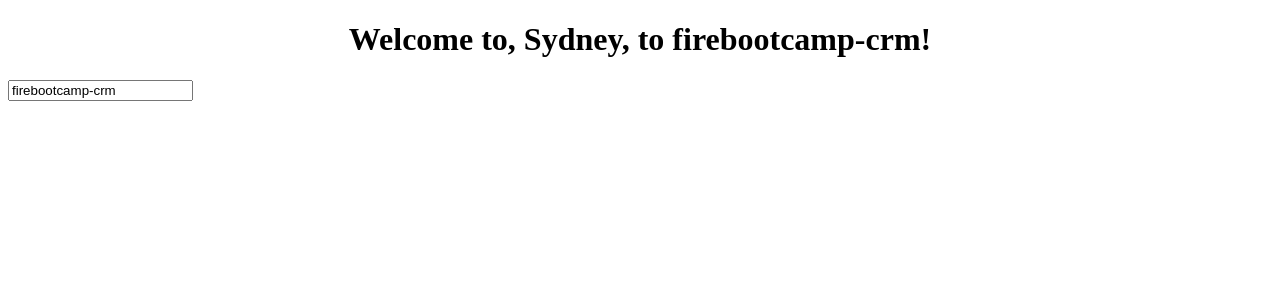
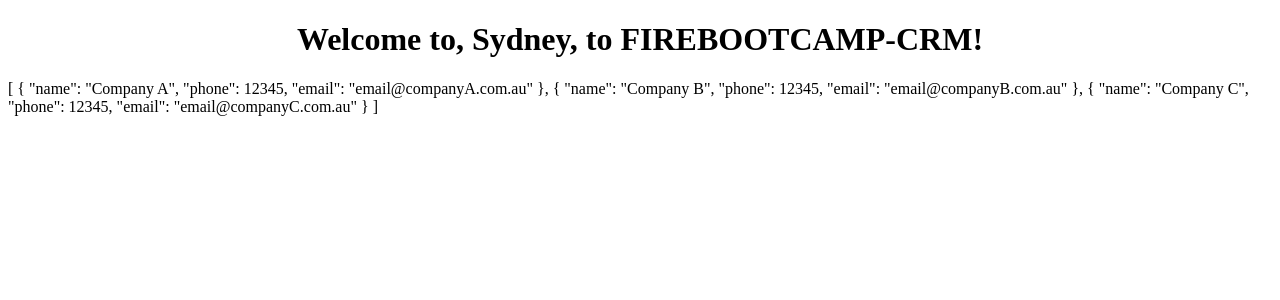
Before and after one commit to brendan-nobadthing/firebootcamp-ng-sydney-201810, an Angular app: page / in a window 1280 px wide. Shown: the top 300 px of the page. Built offline with nearby package versions, Linux system fonts and the light colour scheme.

Commit message:
created CompanyListComponent

```diff
--- a/src/app/app.component.html
+++ b/src/app/app.component.html
@@ -1,7 +1,7 @@
 <div style="text-align:center">
   <h1>
-    Welcome to, Sydney, to {{ title }}!
+    Welcome to, Sydney, to {{ title | uppercase }}!
   </h1>
 </div>
 
-<input type="text" [(ngModel)]="title" />
+<fbc-company-list></fbc-company-list>
--- a/src/app/app.module.ts
+++ b/src/app/app.module.ts
@@ -4,10 +4,12 @@ import { NgModule } from '@angular/core';
 import { AppRoutingModule } from './app-routing.module';
 import { AppComponent } from './app.component';
 import { FormsModule } from '@angular/forms';
+import { CompanyListComponent } from './company/company-list/company-list.component';
 
 @NgModule({
   declarations: [
-    AppComponent
+    AppComponent,
+    CompanyListComponent
   ],
   imports: [
     BrowserModule,
--- /dev/null
+++ b/src/app/company/company-list/company-list.component.html
@@ -0,0 +1 @@
+{{ companies | json }}
--- /dev/null
+++ b/src/app/company/company-list/company-list.component.ts
@@ -0,0 +1,27 @@
+import { Component, OnInit } from '@angular/core';
+import { Company } from '../company';
+
+@Component({
+  selector: 'fbc-company-list',
+  templateUrl: './company-list.component.html',
+  styleUrls: ['./company-list.component.scss']
+})
+export class CompanyListComponent implements OnInit {
+
+  companies: Company[] = [];
+
+  constructor() { }
+
+  ngOnInit() {
+    this.companies = this.getCompanies();
+  }
+
+  getCompanies(): Company[] {
+    return [
+      { name: "Company A", phone: 12345, email: "email@companyA.com.au" },
+      { name: "Company B", phone: 12345, email: "email@companyB.com.au" },
+      { name: "Company C", phone: 12345, email: "email@companyC.com.au" },
+    ]
+  }
+
+}
--- /dev/null
+++ b/src/app/company/company.ts
@@ -0,0 +1,5 @@
+export interface Company {
+  name: string;
+  phone: number;
+  email: string;
+}
```
Also changed, not shown: src/app/company/company-list/company-list.component.scss (added).
